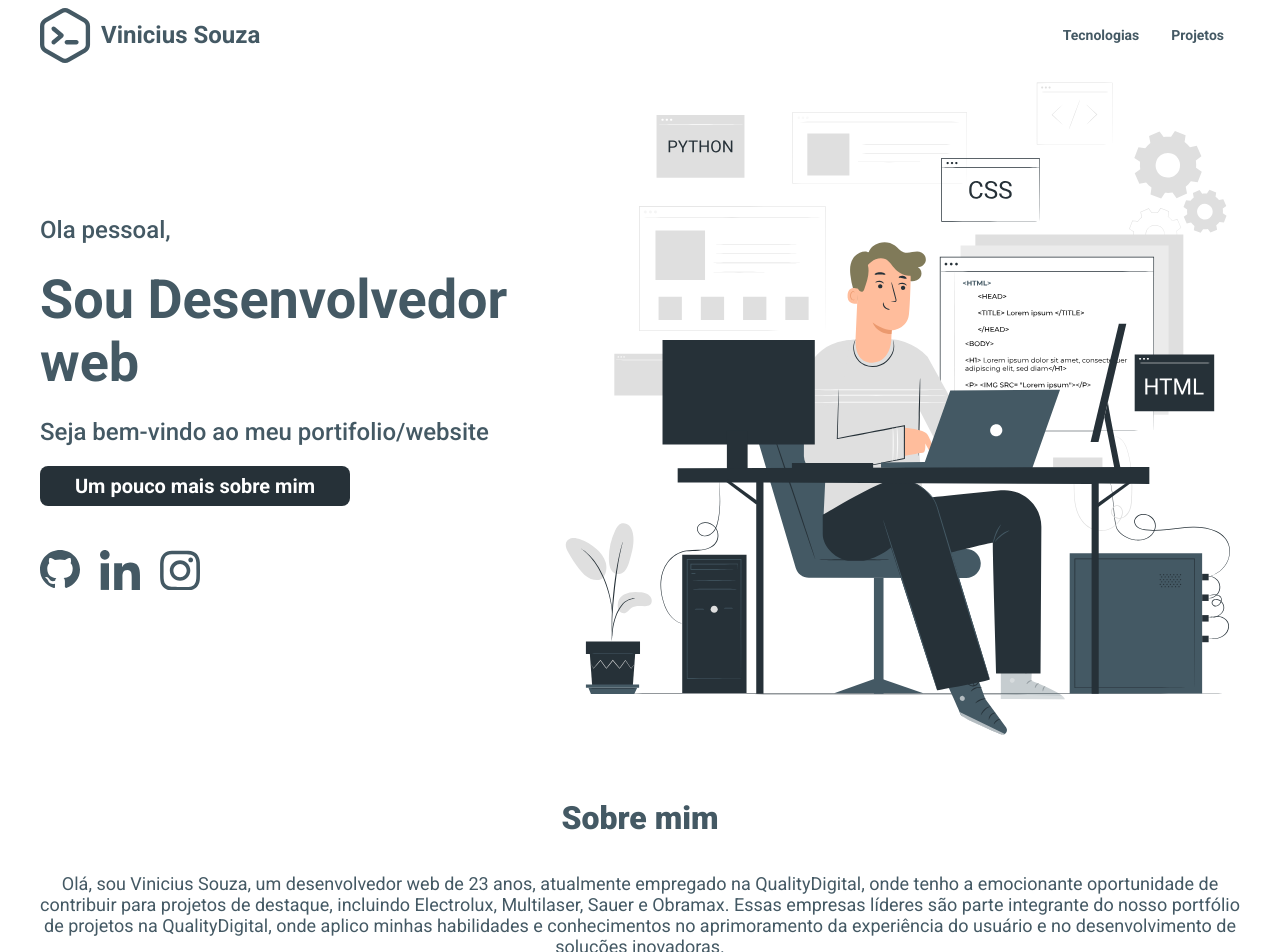
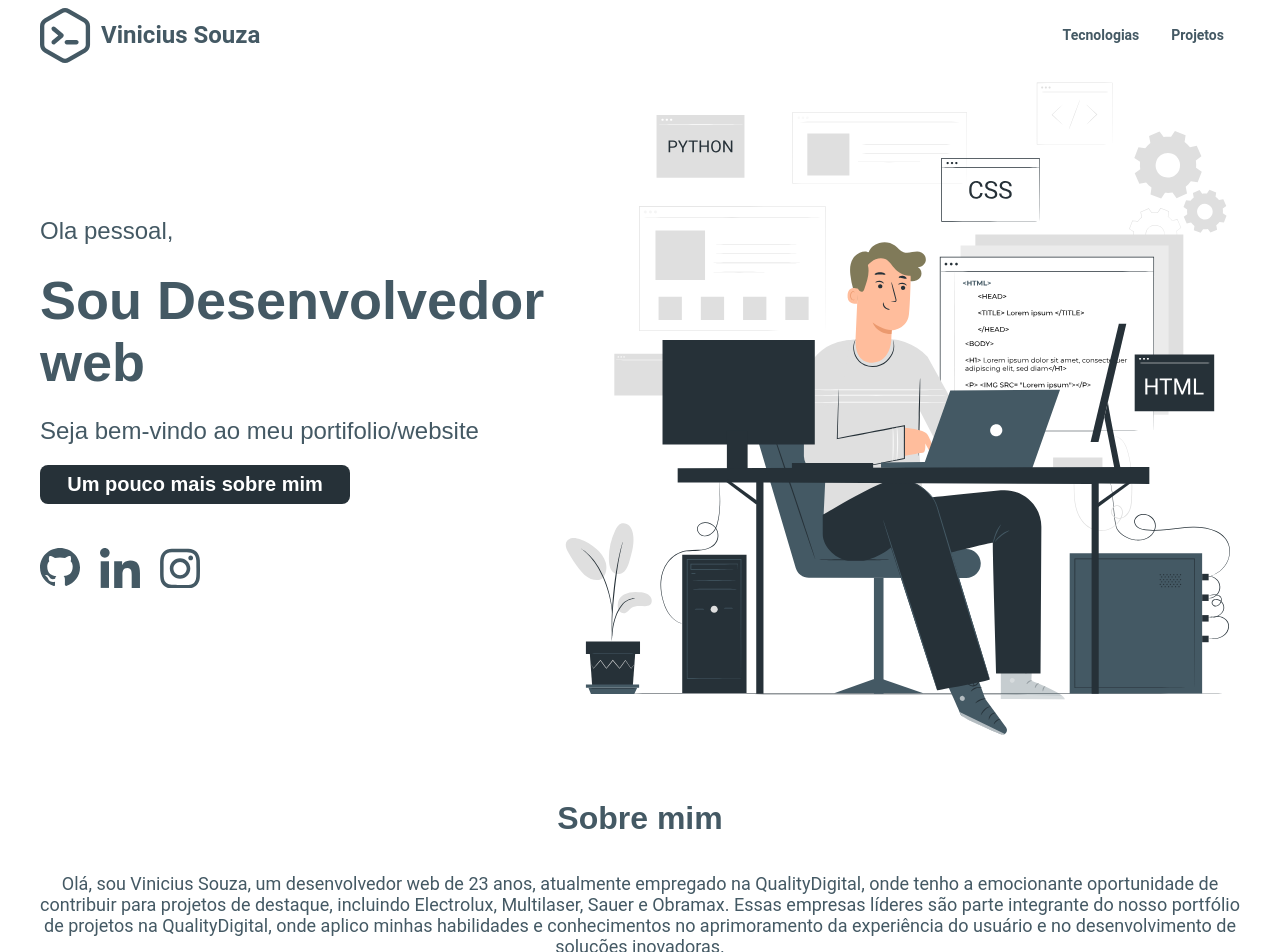
Before and after one commit to ViniciusSBezerra/portifolio, a React (Vite) app: page / in a window 1280 px wide. Shown: the top 952 px of the page. Built offline with nearby package versions, Linux system fonts and the light colour scheme.

Commit message:
added aria-label in links

```diff
--- a/index.html
+++ b/index.html
@@ -7,6 +7,7 @@
     <link rel="preload" media="all" href="https://fonts.googleapis.com" />
     <link rel="preload" media="all" href="https://fonts.gstatic.com" crossorigin />
     <link
+      rel="preload"
       href="https://fonts.googleapis.com/css2?family=Roboto:wght@300;400;500;700;900&display=swap"
       rel="stylesheet"
     />
--- a/src/pages/components/about-me/index.css
+++ b/src/pages/components/about-me/index.css
@@ -20,7 +20,7 @@
   max-width: 545px;
   color: #445964;
   text-align: center;
-  font-family: Roboto;
+  font-family: sans-serif;
   font-size: 16px;
   font-weight: 300;
 }
--- a/src/pages/components/technologies/index.css
+++ b/src/pages/components/technologies/index.css
@@ -12,7 +12,7 @@
   justify-content: center;
 
   color: #445964;
-  font-family: Roboto;
+  font-family: sans-serif;
   font-size: 32px;
   font-style: normal;
   font-weight: 900;
@@ -24,7 +24,7 @@
 
   text-align: center;
 
-  font-family: Roboto;
+  font-family: sans-serif;
   font-size: 16px;
   font-style: normal;
   font-weight: 500;
```
Also changed, not shown: 1 other file (tests, documents, lock files or other folders).
